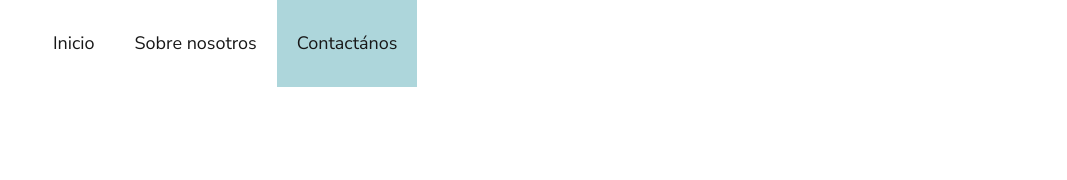
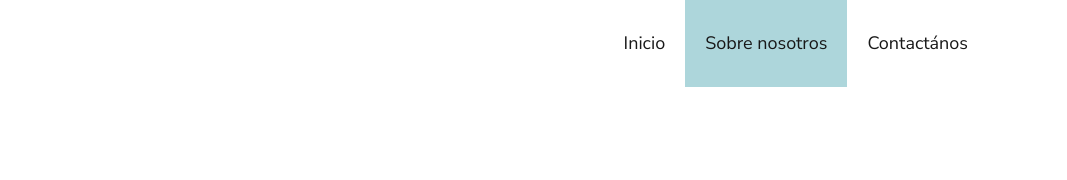
Before and after one commit to jcontreras18/fundacion, a plain HTML site: page about.html in a window 1280 px wide. Shown: the top 180 px of the page, 213-1280 px from the left. Drawn offline with nearby package versions, Linux system fonts and the light colour scheme.

Commit message:
changes
changes

```diff
--- a/about.html
+++ b/about.html
@@ -91,17 +91,17 @@
     <!-- Navbar Start -->
     <div class="container-fluid p-0">
         <nav class="navbar navbar-expand-lg bg-dark navbar-dark py-3 py-lg-0 px-lg-5">
-            <a class="navbar-brand" href="#">
+              <a class="navbar-brand" href="#">
                 <img src="img/logo_fundacion.png" alt="Logo">
               </a>
             <button type="button" class="navbar-toggler" data-toggle="collapse" data-target="#navbarCollapse">
                 <span class="navbar-toggler-icon"></span>
             </button>
             <div class="collapse navbar-collapse justify-content-between px-3" id="navbarCollapse">
-                <div class="navbar-nav mr-auto py-0">
+                <div class="navbar-nav ml-auto py-0  justify-content: flex-end;">
                     <a href="index.html" class="nav-item nav-link">Inicio</a>
-                    <a href="about.html" class="nav-item nav-link">Sobre nosotros</a>
-                    <a href="contact.html" class="nav-item nav-link active">Contactános</a>
+                    <a href="about.html" class="nav-item nav-link active">Sobre nosotros</a>
+                    <a href="contact.html" class="nav-item nav-link">Contactános</a>
                 </div>
             </div>
         </nav>
```
Also changed, not shown: contact.html (+2 -2 lines), index.html (+4 -5 lines).
